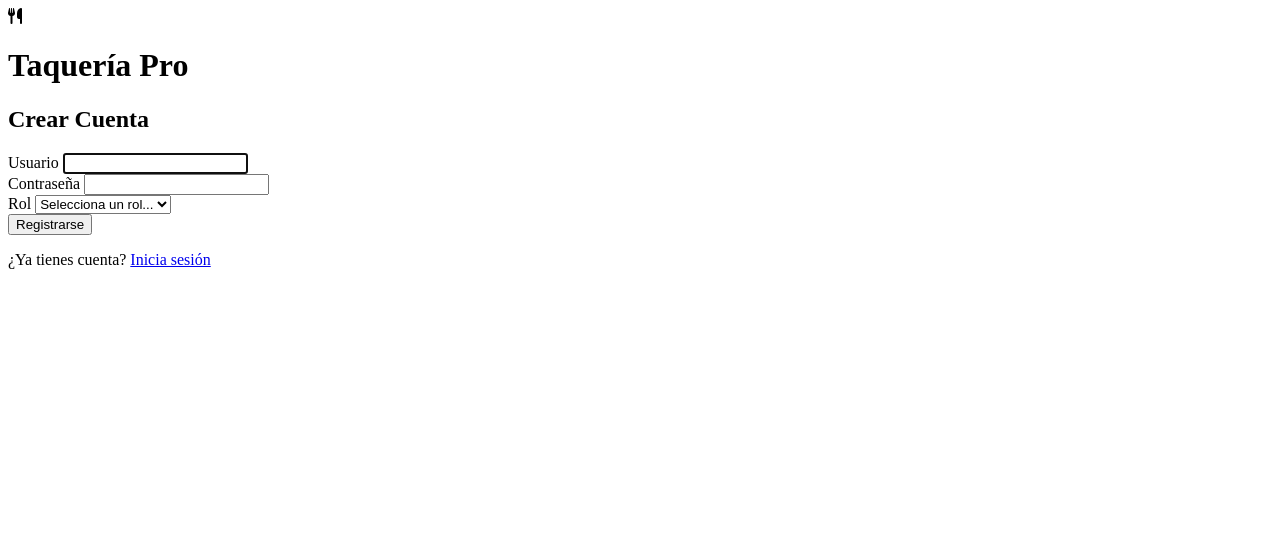
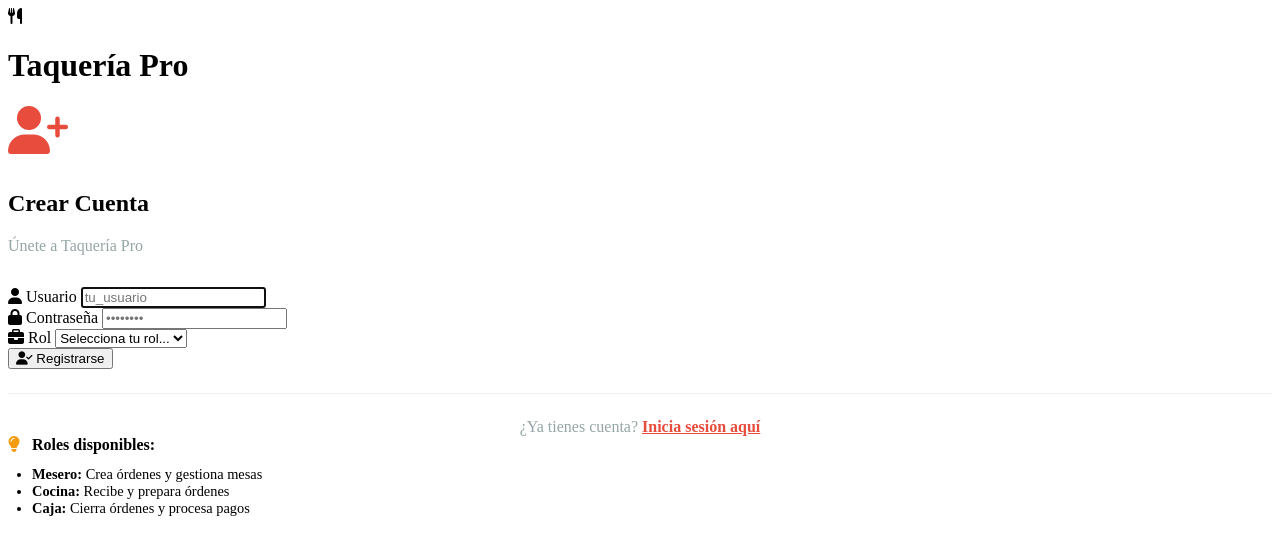
Before and after one commit to JosePluz/pasemeplis, a Flask app: page /register in a window 1280 px wide. Shown: the top 555 px of the page. Run offline with Flask 3, Linux system fonts and the light colour scheme; data comes from the database, SQL or seed files in the repository; data that the repository does not hold is empty.

Commit message:
Update register.html

```diff
--- a/templates/register.html
+++ b/templates/register.html
@@ -1,42 +1,90 @@
 {% extends "base.html" %}
 
-{% block title %}Registro - Taquería Web Lite{% endblock %}
+{% block title %}Registro - Taquería Pro{% endblock %}
 
 {% block content %}
 <div class="auth-container">
     <div class="auth-box">
-        <h2>Crear Cuenta</h2>
+        <div class="text-center" style="margin-bottom: 2rem;">
+            <i class="fas fa-user-plus" style="font-size: 3rem; color: #e74c3c; margin-bottom: 1rem;"></i>
+            <h2>Crear Cuenta</h2>
+            <p style="color: #95a5a6; margin-top: 0.5rem;">Únete a Taquería Pro</p>
+        </div>
 
         {% if error %}
-        <div class="error-message">{{ error }}</div>
+        <div class="alert alert-danger" style="margin-bottom: 1.5rem;">
+            <i class="fas fa-exclamation-circle"></i>
+            {{ error }}
+        </div>
+        {% endif %}
+
+        {% if success %}
+        <div class="alert alert-success" style="margin-bottom: 1.5rem;">
+            <i class="fas fa-check-circle"></i>
+            {{ success }}
+        </div>
         {% endif %}
 
         <form method="POST" action="{{ url_for('register') }}">
             <div class="form-group">
-                <label for="username">Usuario</label>
-                <input type="text" id="username" name="username" required autofocus>
+                <label for="username">
+                    <i class="fas fa-user"></i> Usuario
+                </label>
+                <input
+                    type="text"
+                    id="username"
+                    name="username"
+                    placeholder="tu_usuario"
+                    required
+                    autofocus
+                >
             </div>
 
             <div class="form-group">
-                <label for="password">Contraseña</label>
-                <input type="password" id="password" name="password" required>
+                <label for="password">
+                    <i class="fas fa-lock"></i> Contraseña
+                </label>
+                <input
+                    type="password"
+                    id="password"
+                    name="password"
+                    placeholder="••••••••"
+                    required
+                >
             </div>
 
             <div class="form-group">
-                <label for="role">Rol</label>
+                <label for="role">
+                    <i class="fas fa-briefcase"></i> Rol
+                </label>
                 <select id="role" name="role" required>
-                    <option value="">Selecciona un rol...</option>
-                    <option value="mesero">Mesero</option>
-                    <option value="cocina">Cocina</option>
-                    <option value="caja">Caja</option>
+                    <option value="">Selecciona tu rol...</option>
+                    <option value="mesero">👨‍💼 Mesero</option>
+                    <option value="cocina">👨‍🍳 Cocina</option>
+                    <option value="caja">💰 Caja</option>
                 </select>
             </div>
 
-            <button type="submit" class="btn-primary">Registrarse</button>
+            <button type="submit" class="btn btn-primary btn-block btn-lg">
+                <i class="fas fa-user-check"></i> Registrarse
+            </button>
         </form>
 
-        <div class="auth-footer">
-            <p>¿Ya tienes cuenta? <a href="{{ url_for('login') }}">Inicia sesión</a></p>
+        <div style="margin-top: 1.5rem; text-align: center; border-top: 1px solid #ecf0f1; padding-top: 1.5rem;">
+            <p style="color: #95a5a6; margin: 0;">
+                ¿Ya tienes cuenta?
+                <a href="{{ url_for('login') }}" style="color: #e74c3c; font-weight: 600;">Inicia sesión aquí</a>
+            </p>
+        </div>
+
+        <div class="demo-info">
+            <i class="fas fa-lightbulb" style="color: #f39c12; margin-right: 0.5rem;"></i>
+            <strong>Roles disponibles:</strong>
+            <ul style="margin: 0.75rem 0 0 0; padding-left: 1.5rem; font-size: 0.9rem;">
+                <li><strong>Mesero:</strong> Crea órdenes y gestiona mesas</li>
+                <li><strong>Cocina:</strong> Recibe y prepara órdenes</li>
+                <li><strong>Caja:</strong> Cierra órdenes y procesa pagos</li>
+            </ul>
         </div>
     </div>
 </div>
```
